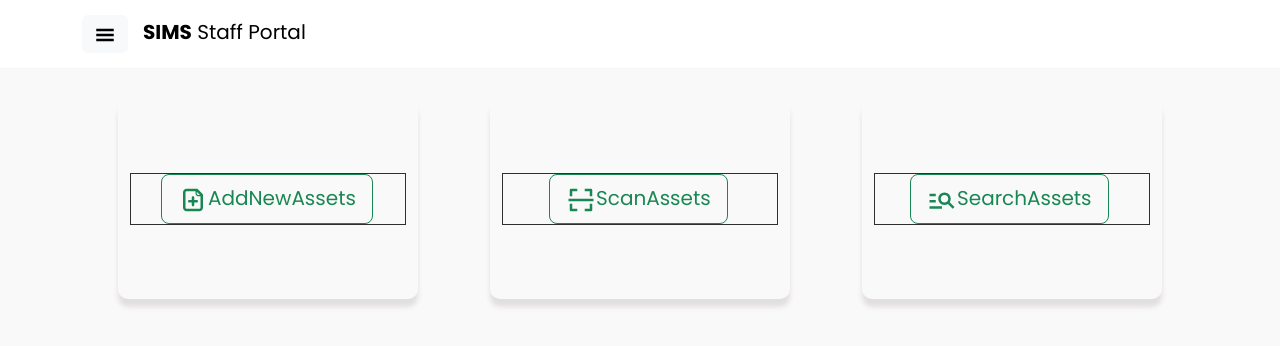
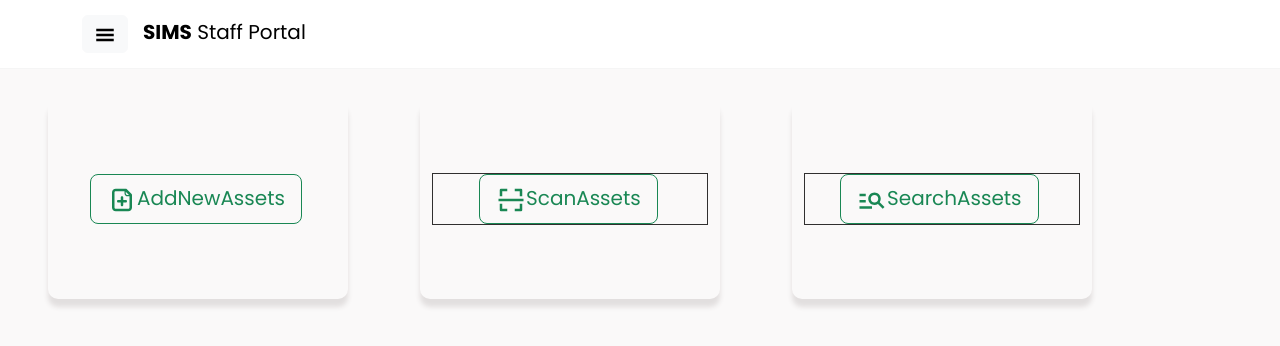
Before and after one commit to MarkRyuo/SalesInventoryManagementSystem_SIMS, a React (Vite) app in the folder client/: page /SDashboard in a window 1280 px wide. Shown: the top 346 px of the page. Built offline with nearby package versions, Linux system fonts and the light colour scheme.

Commit message:
Update: Staff Dashboard

```diff
--- a/client/src/layout/MainStaffLayout.jsx
+++ b/client/src/layout/MainStaffLayout.jsx
@@ -10,7 +10,7 @@ function MainStaffLayout({children}) {
 
             <div className="Staffcontainer">
                 <NavbarStaffDashboard />
-                <Container fluid='lg' className="content"> {/**Content */}
+                <Container fluid='lg' className="content" style={{margin: 0}}> {/**Content */}
                     {children}
                 </Container>
             </div>
--- a/client/src/pages/StaffPages/SDashboard.jsx
+++ b/client/src/pages/StaffPages/SDashboard.jsx
@@ -19,7 +19,7 @@ function SDashboard() {
         <MainStaffLayout>
             <Row className={SDashboardCss.rowContainer}>
                 <Col lg={4} md={12} sm={12} className={SDashboardCss.colContainer}>
-                    <div style={{ border: "1px solid", width: "100%", height: "auto", padding: "0px 30px" }}>
+                    <div style={{width: "100%", height: "auto", padding: "0px 30px" }}>
                         <StaffButtons buttons={buttons.filter(button => button.id === 1)} />
                     </div>
                 </Col>
--- a/client/src/pages/StaffPages/SDashboard.module.css
+++ b/client/src/pages/StaffPages/SDashboard.module.css
@@ -8,7 +8,7 @@
     /* border: 1px solid; */
     width: 100%;
     height: auto;
-    margin: 0;
+    margin: 0px;
     justify-content: space-around;
     /* flex-direction: column; */
     align-content: center;
```
